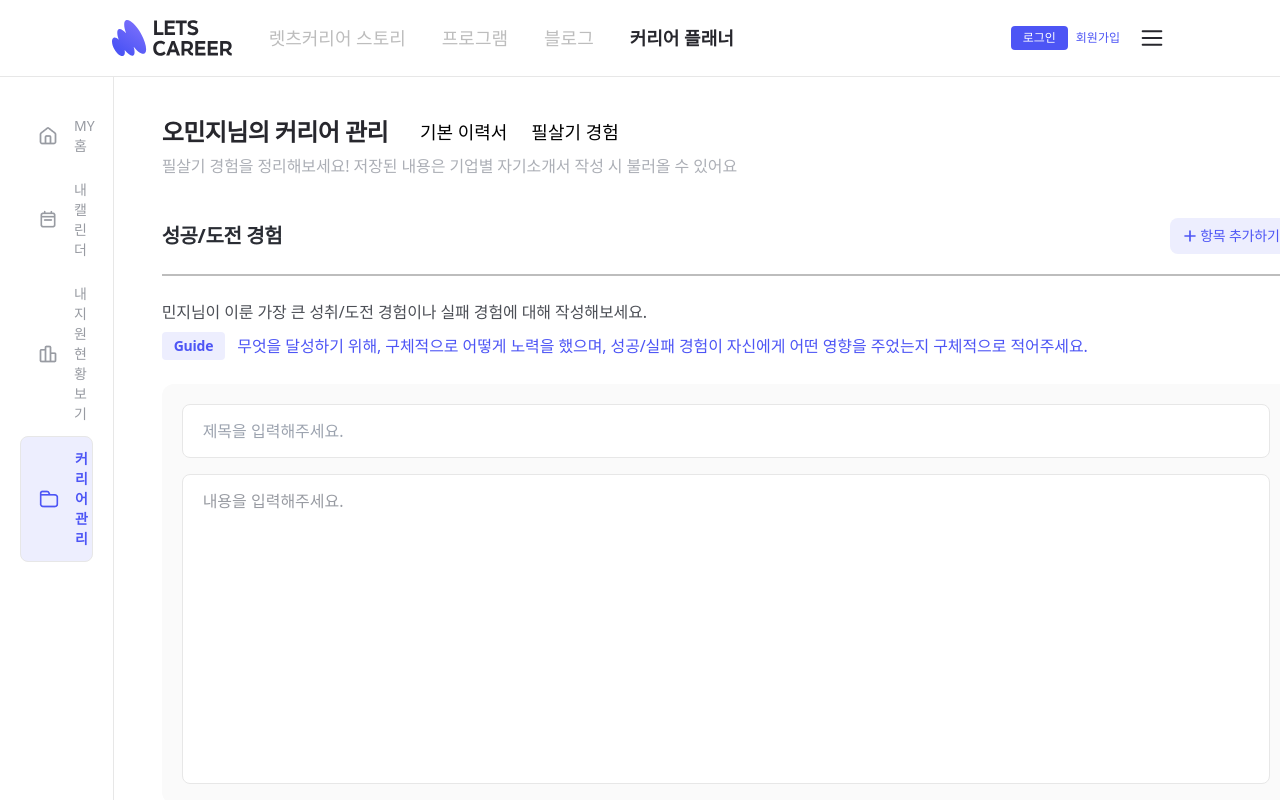
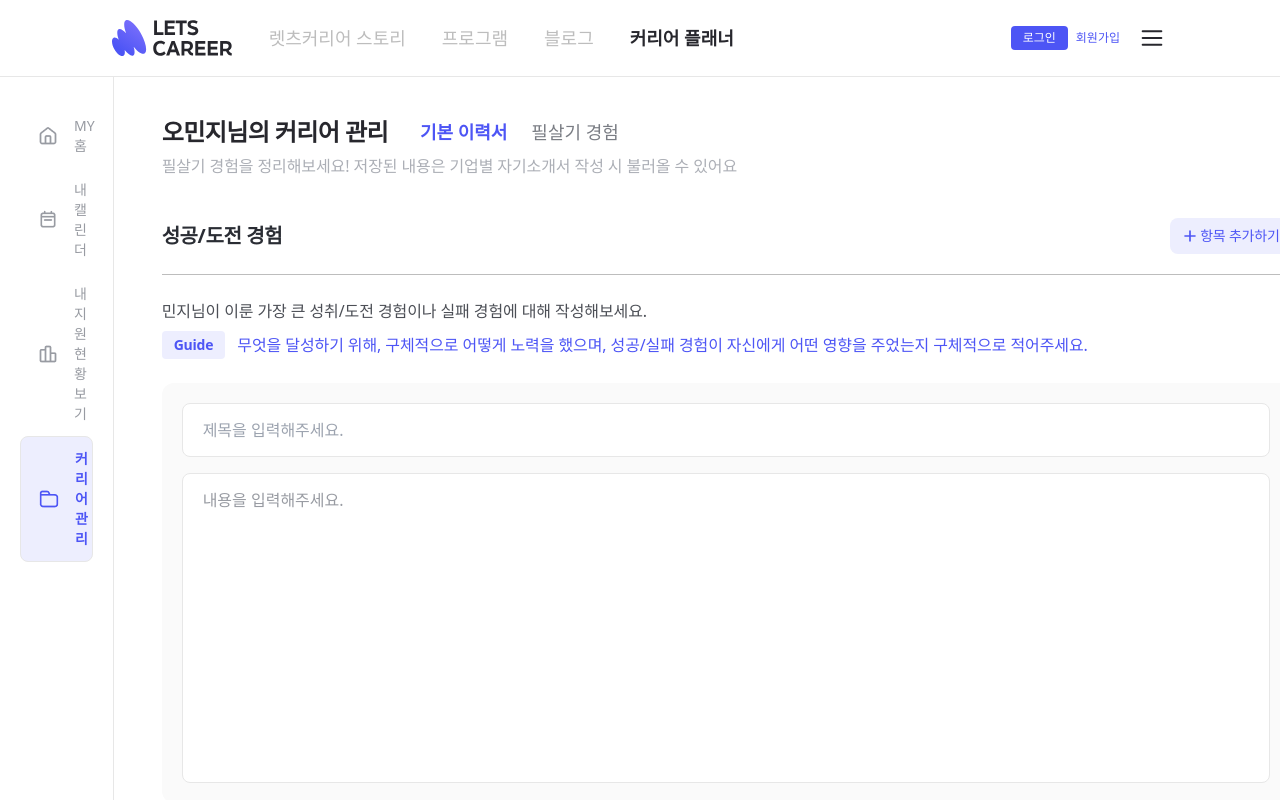
Before and after one commit to Kusitms-30th-LetsCareer-B/LetsCareer-FE, a React (Vite) app: page /setting/special-experience in a window 1280 px wide. Shown: the top 800 px of the page. Built offline with nearby package versions, Linux system fonts and the light colour scheme; no server answers; the HTML template or start-up script is replaced by a standard one.

Commit message:
[design] 필살기 경험 토글 퍼블리싱

```diff
--- a/src/pages/Career/components/CareerHeader.tsx
+++ b/src/pages/Career/components/CareerHeader.tsx
@@ -1,18 +1,31 @@
+import { useState } from "react";
+
 interface UserProps {
     name: string;
 }
 
 export const CareerHeader = ({name}: UserProps) => {
+    const [selectedButton, setSelectedButton] = useState<'resume' | 'experience'>('resume');
+
+    const isResumeSelected = selectedButton === 'resume';
+    const isExperienceSelected = selectedButton === 'experience';
+
     return(
         <div className="flex items-center gap-[32px]">
             <span className="text-medium24 font-bold tracking-[-0.576px] text-neutral-0">
                 {name}님의 커리어 관리
             </span>
             <div className="flex items-center gap-[24px]">
-                <button className="text-small18 tracking-[-0.022px]">
+                <button
+                    className={`text-small18 tracking-[-0.022px] ${isResumeSelected ? 'font-bold text-primary' : 'font-regular text-neutral-40'}`}
+                    onClick={() => setSelectedButton('resume')}
+                >
                     기본 이력서
                 </button>
-                <button className="text-small18 tracking-[-0.022px]">
+                <button
+                    className={`text-small18 tracking-[-0.022px] ${isExperienceSelected ? 'font-bold text-primary' : 'font-regular text-neutral-40'}`}
+                    onClick={() => setSelectedButton('experience')}
+                >
                     필살기 경험
                 </button>
             </div>
--- a/src/pages/Career/components/CareerQuestion.tsx
+++ b/src/pages/Career/components/CareerQuestion.tsx
@@ -8,7 +8,7 @@ interface CareerQuestionProps {
 export const CareerQuestion = ({title, firstName, content, guide}: CareerQuestionProps) => {
     return(
         <>
-        <div className="flex flex-col items-start gap-[20px] self-stretch border-b-2 border-b-neutral-60">
+        <div className="flex flex-col items-start gap-[20px] self-stretch border-b-1.5 border-b-neutral-60">
                     <div className="flex justify-between items-center self-stretch">
                         <span className="text-small20 font-bold text-neutral-10 tracking-[-0.4px]">
                             {title}
@@ -66,7 +66,7 @@ export const CareerAnswer = () => {
                 </div>
             </div>
             <div className="flex items-center gap-[13px] self-stretch">
-                <button className="flex w-1/2 bg-neutral-80 px-[20px] py-[12px] justify-center items-center gap-[8px] rounded-md">
+                <button className="flex w-1/2 bg-neutral-90 px-[20px] py-[12px] justify-center items-center gap-[8px] rounded-md">
                     <span className="text-small18 font-medium tracking-[-0.022px] text-neutral-45">
                         초기화하기
                     </span>
--- /dev/null
+++ b/src/pages/Career/components/CareerToggle.tsx
@@ -0,0 +1,54 @@
+interface HideAnswerToggleProps {
+    title: string;
+}
+
+export const HideAnswerToggle = ({title}: HideAnswerToggleProps) => {
+    return(
+        <div className="w-full flex items-center h-[56px] px-[20px] py-[14px] border border-neutral-80 rounded-sm gap-[12px]">
+            <svg xmlns="http://www.w3.org/2000/svg" width="16" height="13" viewBox="0 0 16 13" fill="none">
+                <path d="M9.73205 12C8.96225 13.3333 7.03775 13.3333 6.26795 12L1.0718 3C0.301997 1.66667 1.26425 -1.46309e-06 2.80385 -1.32849e-06L13.1962 -4.19966e-07C14.7358 -2.8537e-07 15.698 1.66667 14.9282 3L9.73205 12Z" fill="#757BFF"/>
+            </svg>
+            <span className="text-xsmall16 font-semibold tracking-[-0.096px] text-neutral-30">
+                {title}
+            </span>
+        </div>
+    );
+};
+
+interface ShowAnswerToggleProps {
+    title: string;
+    answer: string;
+}
+
+export const ShowAnswerToggle = ({title, answer}: ShowAnswerToggleProps) => {
+    return(
+        <div className="w-full bg-neutral-100 flex flex-col w-full rounded-b-md">
+            <div className="bg-static-100 flex items-center h-[56px] px-[20px] py-[14px] border border-neutral-80 rounded-sm gap-[12px]">
+                <svg xmlns="http://www.w3.org/2000/svg" width="16" height="13" viewBox="0 0 16 13" fill="none">
+                    <path d="M6.26795 1C7.03775 -0.333332 8.96225 -0.333334 9.73205 0.999999L14.9282 10C15.698 11.3333 14.7358 13 13.1962 13L2.80385 13C1.26425 13 0.301996 11.3333 1.0718 10L6.26795 1Z" fill="#757BFF"/>
+                </svg>
+                <span className="text-xsmall16 font-semibold tracking-[-0.096px] text-neutral-30">
+                    {title}
+                </span>
+            </div>
+            <div className="flex flex-col items-start p-[20px] gap-[10px]">
+                <div className="bg-static-100 flex flex-col items-start gap-[10px] stretch border border-neutral-80 rounded-sm px-[20px] py-[14px]">
+                    <span className="text-xsmall14 font-bold tracking-[-0.21px] text-neutral-30">{title}</span>
+                    <span className="text-xsmall14 font-regular tracking-[-0.21px] text-neutral-40">{answer}</span>
+                </div>
+                <div className="flex items-center gap-[13px] self-stretch">
+                    <button className="flex w-1/2 bg-neutral-90 px-[20px] py-[12px] justify-center items-center gap-[8px] rounded-md">
+                        <span className="text-small18 font-medium tracking-[-0.022px] text-neutral-45">
+                            삭제하기
+                        </span>
+                    </button>
+                    <button className="flex w-1/2 bg-primary px-[20px] py-[12px] justify-center items-center gap-[8px] rounded-md">
+                        <span className="text-small18 w-1/2 font-medium tracking-[-0.022px] text-static-100">
+                            수정하기
+                        </span>
+                    </button>
+                </div>
+            </div>
+        </div>
+    );
+};
--- a/src/pages/Career/components/SpecialExperience.tsx
+++ b/src/pages/Career/components/SpecialExperience.tsx
@@ -1,5 +1,6 @@
 import { CareerHeader } from "./CareerHeader";
 import { CareerAnswer, CareerQuestion} from "./CareerQuestion";
+import { HideAnswerToggle, ShowAnswerToggle } from "./CareerToggle";
 
 function SpecialExperience() {
   return (
@@ -10,6 +11,7 @@ function SpecialExperience() {
                 필살기 경험을 정리해보세요! 저장된 내용은 기업별 자기소개서 작성 시 불러올 수 있어요
             </span>
         </div>
+        <div className="inline-flex flex-col items-start gap-[60px]">
             <div className="inline-flex w-[1128px] flex-col items-start gap-[60px]">
                 <div className="flex flex-col w-full items-start gap-[24px]">
                     <CareerQuestion title="성공/도전 경험" firstName="민지" content="님이 이룬 가장 큰 성취/도전 경험이나 실패 경험에 대해 작성해보세요." guide="무엇을 달성하기 위해, 구체적으로 어떻게 노력을 했으며, 성공/실패 경험이 자신에게 어떤 영향을 주었는지 구체적으로 적어주세요." />
@@ -29,6 +31,7 @@ function SpecialExperience() {
                 </div>
             </div>
         </div>
+    </div>
   );
 }
 
--- a/tailwind.config.js
+++ b/tailwind.config.js
@@ -16,6 +16,10 @@ export default {
         xsmall14: ["0.875rem", { lineHeight: "1.25rem" }],
         xxsmall12: ["0.75rem", { lineHeight: "1rem" }],
         xxsmall11: ["0.67rem", { lineHeight: "1rem" }],
+      },
+
+      borderWidth: {
+        '1.5': '1.5px',
       },
 
       screens: {
```
Lines whose indentation alone changed are shown as unchanged.
